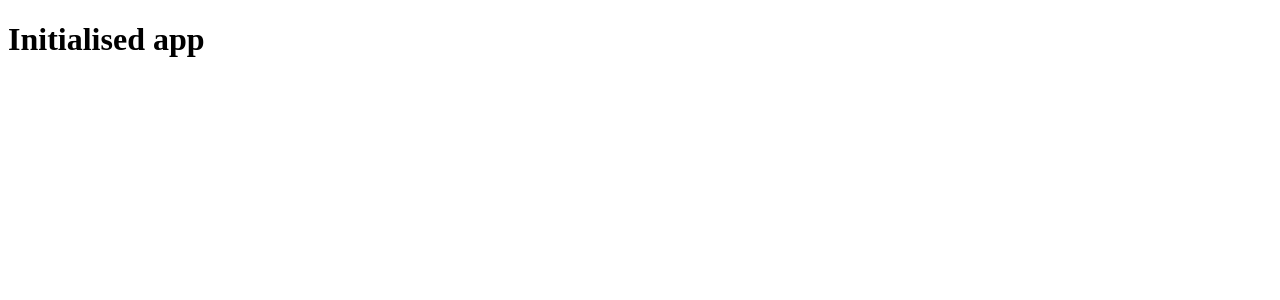
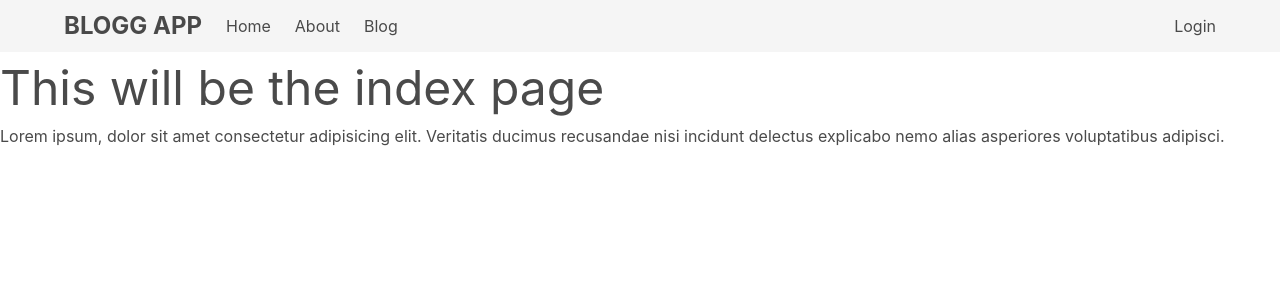
Before and after one commit to bushblade/Bulma-Vue-blog-app, a Vue app: page / in a window 1280 px wide. Shown: the top 300 px of the page. Built offline with nearby package versions, Linux system fonts and the light colour scheme.

Commit message:
npm run serve not working

```diff
--- a/src/App.vue
+++ b/src/App.vue
@@ -1,9 +1,36 @@
 <template>
   <div id="app">
-    <router-view/>
+    <Navbar />
+    <transition tag="div" class="container" name="router">
+      <router-view @click.native="closeNav" />
+    </transition>
   </div>
 </template>
 
+<script>
+  import Navbar from '@/components/Navbar'
+
+  export default {
+    components: {
+      Navbar
+    },
+    methods: {
+      closeNav() {
+        this.$store.commit('closeNav')
+      }
+    }
+
+  }
+</script>
+
+
 <style>
+ .router-enter, .router-leave-to {
+  opacity: 0;
+  transform: translateX(-100%);
+}
+.router-leave-active {
+  position: absolute;
+}
 
 </style>
--- /dev/null
+++ b/src/components/Navbar.vue
@@ -0,0 +1,45 @@
+<template>
+  <nav class="navbar is-light">
+    <div class="container">
+      <div class="navbar-brand">
+        <router-link class="navbar-item has-text-weight-bold is-uppercase" to="/">
+          <span class="is-size-4">Blogg App</span>
+        </router-link>
+        <a class="navbar-burger" :class="active" @click="toggleNav">
+          <span v-for="i in 3" :key="i"></span>
+        </a>
+      </div>
+      <div class="navbar-menu" :class="active">
+        <div class="navbar-start">
+          <router-link class="navbar-item" to="/">Home</router-link>
+          <router-link class="navbar-item" to="/about">About</router-link>
+          <router-link class="navbar-item" to="/blog-home">Blog</router-link>
+        </div>
+        <div class="navbar-end">
+          <router-link class="navbar-item" to="/login">Login</router-link>
+        </div>
+      </div>
+    </div>
+  </nav>
+</template>
+
+<script>
+  export default {
+    name: 'Navbar',
+    data() {
+      return {
+
+      }
+    },
+    computed: {
+      active() {
+        return this.$store.state.navOpen ? 'is-active' : ''
+      }
+    },
+    methods: {
+      toggleNav() {
+        this.$store.commit('toggleNav')
+      }
+    }
+  }
+</script>
--- a/src/main.js
+++ b/src/main.js
@@ -2,6 +2,7 @@ import Vue from 'vue'
 import App from './App.vue'
 import router from './router'
 import store from './store'
+import 'bulma/css/bulma.css'
 
 Vue.config.productionTip = false
 
--- a/src/router.js
+++ b/src/router.js
@@ -1,6 +1,8 @@
 import Vue from 'vue'
 import Router from 'vue-router'
 import Home from './views/Home.vue'
+import BlogHome from './views/BlogHome.vue'
+import About from './views/About'
 
 Vue.use(Router)
 
@@ -9,8 +11,18 @@ export default new Router({
   routes: [
     {
       path: '/',
-      name: 'home',
+      name: 'Home',
       component: Home
+    },
+    {
+      path: '/blog-home',
+      name: 'BlogHome',
+      component: BlogHome
+    },
+    {
+      path: '/about',
+      name: 'About',
+      component: About
     }
   ]
 })
--- a/src/store.js
+++ b/src/store.js
@@ -5,10 +5,12 @@ Vue.use(Vuex)
 
 export default new Vuex.Store({
   state: {
+    navOpen: false
 
   },
   mutations: {
-
+    toggleNav: state => state.navOpen = !state.navOpen,
+    closeNav: state => state.navOpen = false
   },
   actions: {
 
--- /dev/null
+++ b/src/views/About.vue
@@ -0,0 +1,9 @@
+<template>
+  <h1 class="is-size-1">The about page</h1>
+</template>
+
+<script>
+export default {
+  name: 'About'
+}
+</script>
--- /dev/null
+++ b/src/views/BlogHome.vue
@@ -0,0 +1,9 @@
+<template>
+
+</template>
+
+<script>
+export default {
+  name: 'BlogHome'
+}
+</script>
--- a/src/views/Home.vue
+++ b/src/views/Home.vue
@@ -1,15 +1,16 @@
 <template>
   <div class="home">
-    <h1>Initialised app</h1>
+    <h1 class="is-size-1">This will be the index page</h1>
+    <p>Lorem ipsum, dolor sit amet consectetur adipisicing elit. Veritatis ducimus recusandae nisi incidunt delectus
+      explicabo nemo alias asperiores voluptatibus adipisci.</p>
   </div>
 </template>
 
 <script>
+  export default {
+    name: 'home',
+    components: {
 
-export default {
-  name: 'home',
-  components: {
-
+    }
   }
-}
 </script>
```
Also changed, not shown: src/firebase/init.js (added, +12 -0 lines), 1 other file (tests, documents, lock files or other folders).
